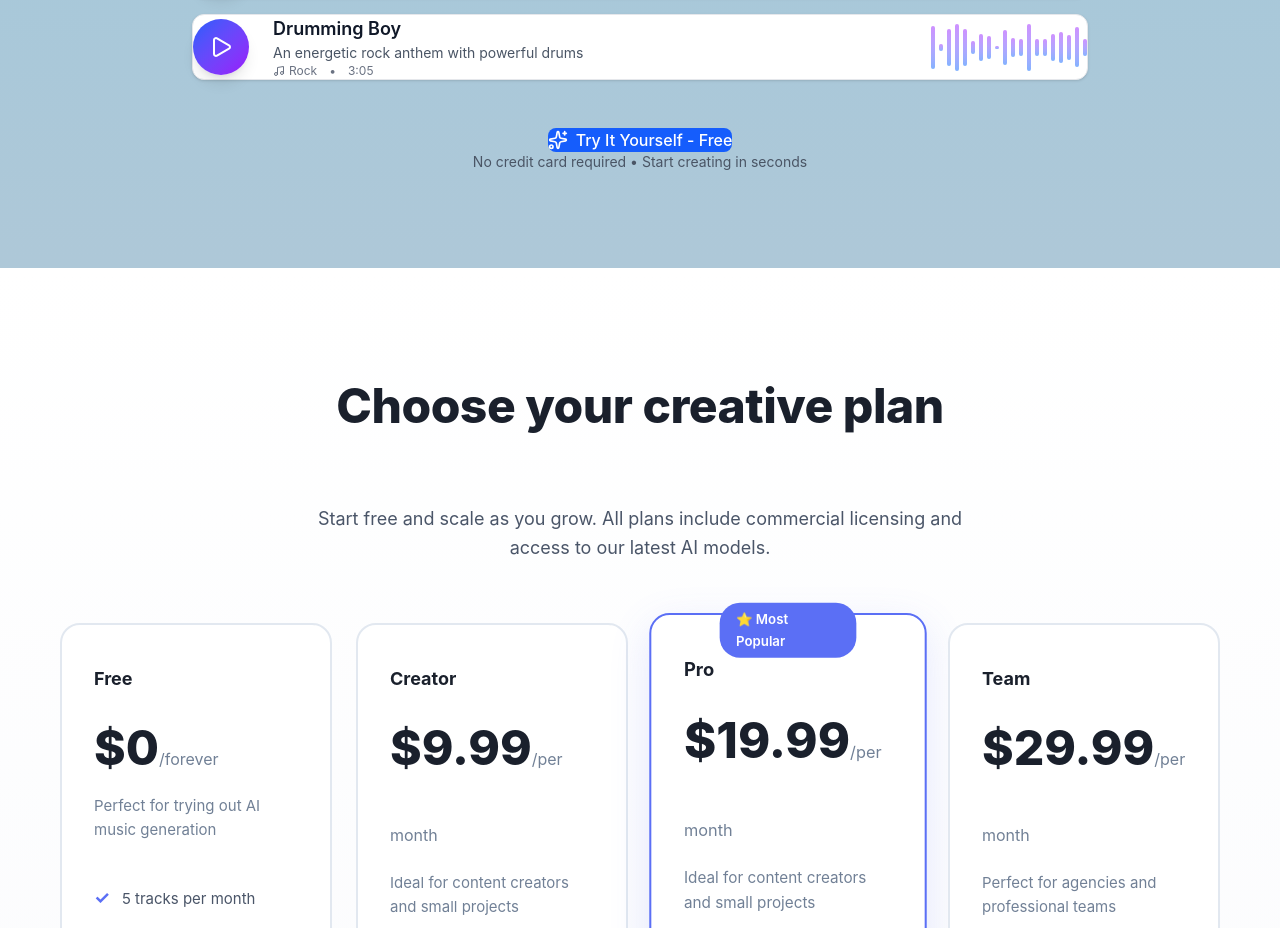
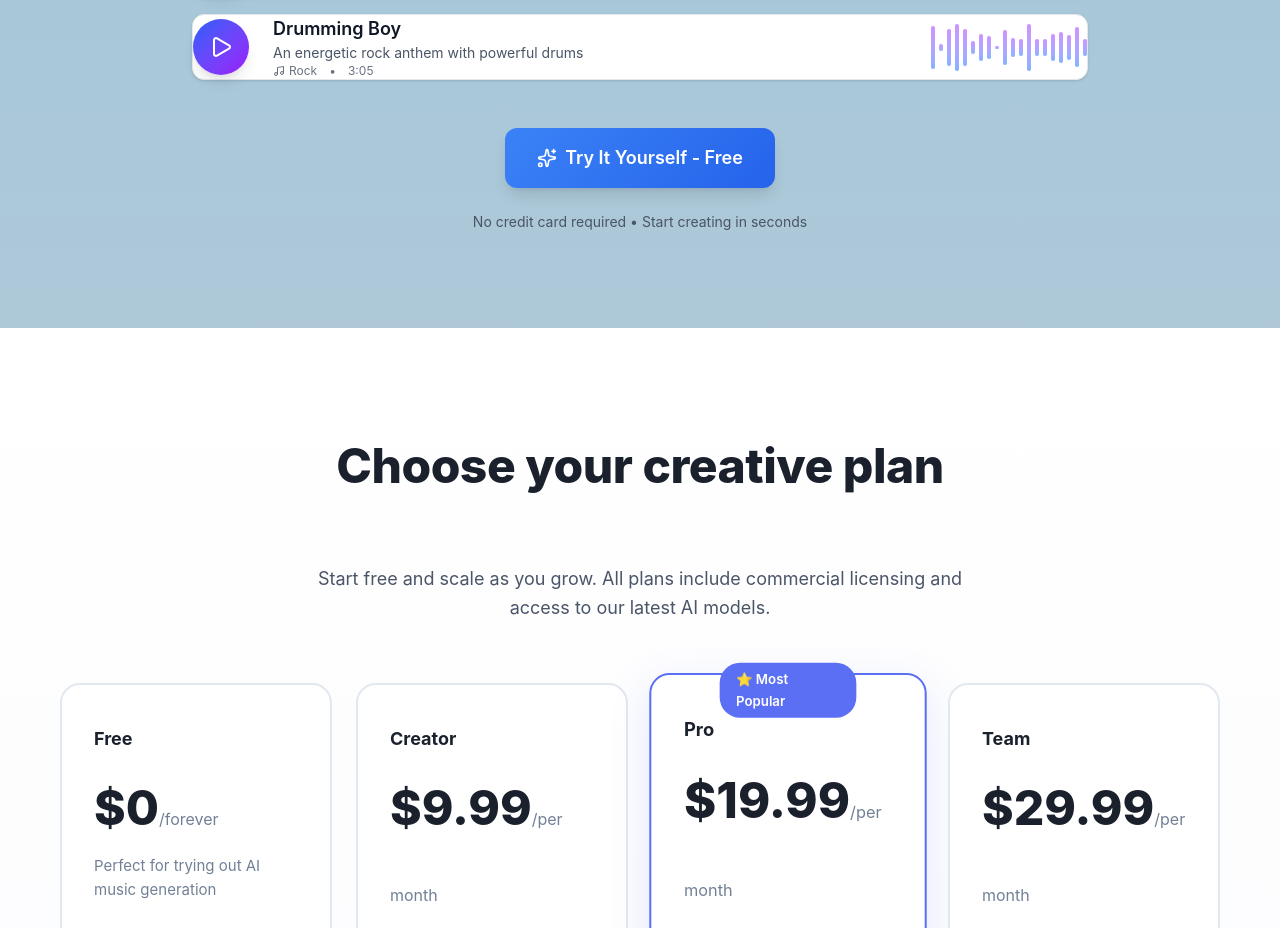
Before and after one commit to aflorentin001/AIMusic, a Next.js app: page / in a window 1280 px wide. Shown: the part 2867-3795 px from the top of the page. Built offline with nearby package versions, Linux system fonts and the light colour scheme.

Commit message:
Fix: Restore original styling to Try It Yourself button with gradient and animations

```diff
--- a/components/landing/Demo.tsx
+++ b/components/landing/Demo.tsx
@@ -191,14 +191,22 @@ export default function Demo({ onSignInClick }: DemoProps = {}) {
             transition={{ duration: 0.6, delay: 0.4 }}
             className="text-center flex flex-col items-center w-full max-w-4xl"
           >
-            <button
+            <motion.button
+              whileHover={{ scale: 1.02 }}
+              whileTap={{ scale: 0.98 }}
               onClick={onSignInClick}
-              className="inline-flex items-center justify-center gap-2 px-8 py-4 bg-blue-600 text-white text-base font-medium rounded-lg hover:bg-blue-700 transition-colors cursor-pointer"
+              className="inline-flex items-center justify-center gap-2 text-white text-lg font-semibold rounded-xl shadow-lg hover:shadow-xl transition-all duration-300 focus:outline-none focus:ring-4 focus:ring-blue-500/50"
+              style={{
+                padding: '1rem 2rem',
+                minWidth: '240px',
+                background: 'linear-gradient(135deg, #3b82f6 0%, #2563eb 100%)',
+              }}
+              aria-label="Try AI Music Studio for free"
             >
-              <Sparkles className="w-5 h-5" />
+              <Sparkles className="w-5 h-5" aria-hidden="true" />
               Try It Yourself - Free
-            </button>
-            <p className="text-sm text-gray-600 mt-6">
+            </motion.button>
+            <p className="text-sm text-gray-600" style={{ marginTop: '1.5rem' }}>
               No credit card required • Start creating in seconds
             </p>
           </motion.div>
```
